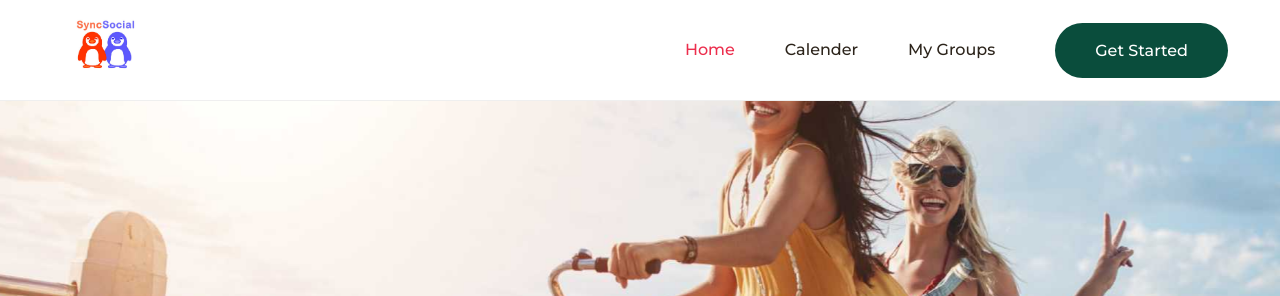
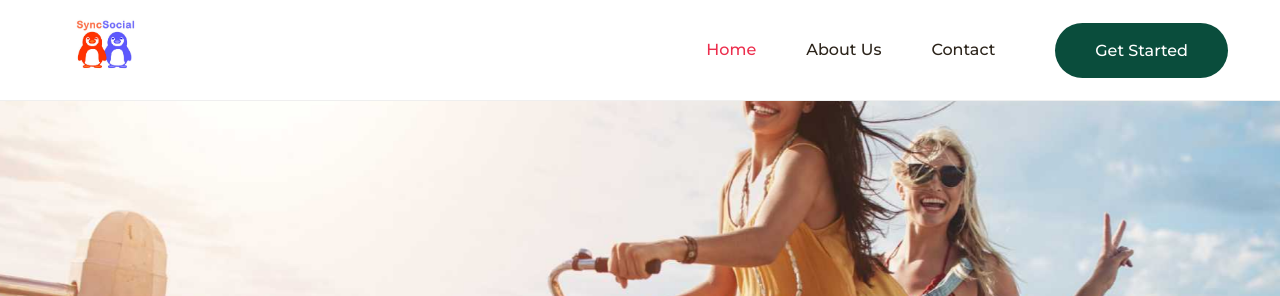
Before and after one commit to OlorinTG/CSC_394-SyncSocial, a Django app: page / in a window 1280 px wide. Shown: the top 296 px of the page. Run offline with Django 4.2, Linux system fonts and the light colour scheme; some libraries are stand-ins or nearby versions; some web fonts are replaced.

Commit message:
Revert "test"

```diff
--- a/syncSocialApp/templates/index.html
+++ b/syncSocialApp/templates/index.html
@@ -2,7 +2,7 @@
 <html lang="en">
     {% load static %}
 <head>
-    <title>SyncSocial</title>
+    <title>Home</title>
     <meta charset="utf-8">
     <meta http-equiv="x-ua-compatible" content="ie=edge">
     <meta name="robots" content="noindex, follow" />
@@ -55,9 +55,9 @@
 
                             <ul class="nav-menu">
                                 <li><a class="active" href="{% url 'home' %}">Home</a></li>
-                                <li><a href="{% url 'Calender' %}">Calender</a></li>
+                                <li><a href="{% url 'about' %}">About Us</a></li>
 
-                                <li><a href="{% url 'My Groups' %}">My Groups</a></li>
+                                <li><a href="{% url 'contact' %}">Contact</a></li>
 
                             </ul>
 
@@ -114,9 +114,9 @@
             <div class="mobile-menu-items">
                 <ul class="nav-menu">
                     <li><a class="active" href="{% url 'home' %}">Home</a></li>
-                    <li><a href="{% url 'about' %}">Calender</a></li>
+                    <li><a href="{% url 'about' %}">About Us</a></li>
 
-                    <li><a href="{% url 'contact' %}">My Groups</a></li>
+                    <li><a href="{% url 'contact' %}">Contact</a></li>
 
                 </ul>
 
@@ -141,7 +141,7 @@
 
                     <!-- Slider Content Start -->
                     <div class="slider-content">
-                        <h1 class="sub-title text-center text-black">Sync Social</h1>
+                        <h6 class="sub-title text-center text-black">Sync Social</h6>
                         <h1 class="main-title text-center text-black">Get in Sync with your friends and loved ones</h1>
                         <p class="text-center text-darkblue">Schedule a bike ride, restaurant date, or anything else with ease</p>
                         <a href="{% url 'register' %}" class="btn btn-success">SIGN UP</a>
@@ -408,8 +408,8 @@
                                 <ul class="widget-link">
                                     <li><a href="{% url 'home' %}">Home</a></li>
 
-                                    <li><a href="{% url 'about' %}">Calender</a></li>
-                                    <li><a href="{% url 'contact' %}">My Groups</a></li>
+                                    <li><a href="{% url 'about' %}">About Us</a></li>
+                                    <li><a href="{% url 'contact' %}">Contact Us</a></li>
                                 </ul>
                             </div>
                             <!-- Footer Widget End -->
```
